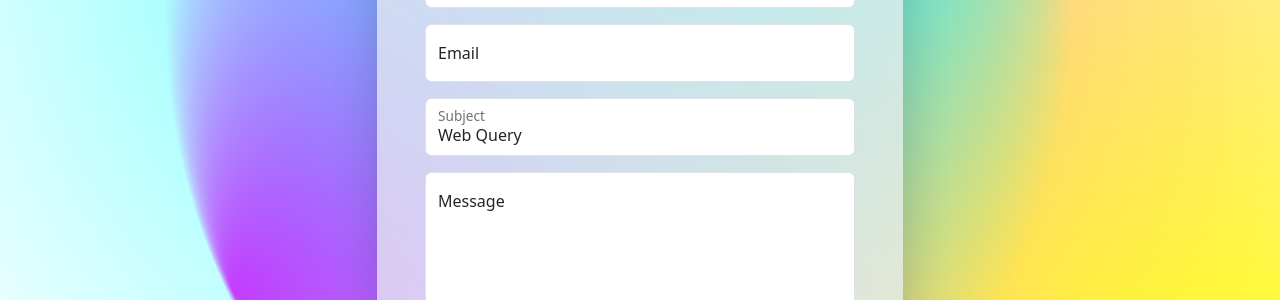
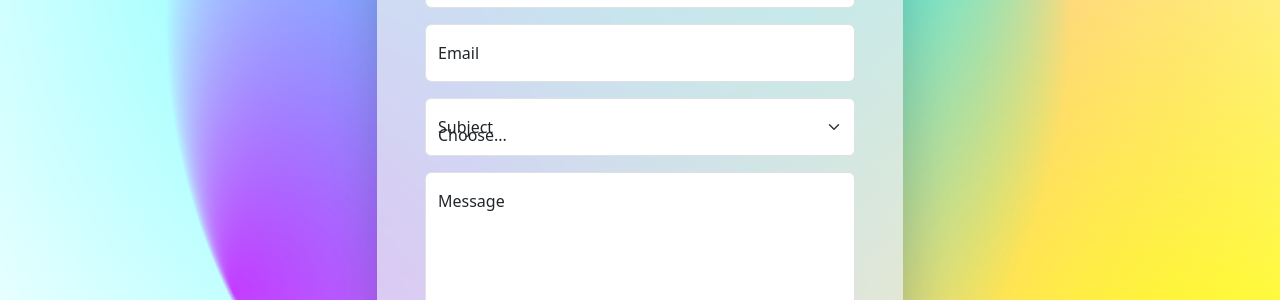
Before and after one commit to raz0x/addressability, a Jekyll site: the page built from index.html, in a window 1280 px wide. Shown: the part 370-670 px from the top of the page. Built offline with Jekyll 4.4.1, drawn with Linux system fonts in a browser that asks for light colours.

Commit message:
Update contact.html

```diff
--- a/_includes/contact.html
+++ b/_includes/contact.html
@@ -4,20 +4,24 @@
     <div class="form-floating mb-3">
         <input type="text" id="contactName" class="form-control" name="name" placeholder="Name" required />
         <label class="form-label" for="contactName">Name</label>
-        <div class="invalid-feedback"> Please provide name. </div>
+        <div class="invalid-feedback"> Please provide your name. </div>
     </div>
     <!-- Email input -->
     <div class="form-floating mb-3">
         <input type="email" id="contactEmail" class="form-control" name="email" placeholder="Email" required/>
         <label class="form-label" for="contactEmail">Email</label>
         <div class="invalid-feedback"> Please provide a valid email address. </div>
-
     </div>
     <!-- Subject input -->
     <div class="form-floating mb-3">
-        <input type="text" id="contactSubject" class="form-control" name="subject" placeholder="Subject" value="Web Query" required />
         <label class="form-label" for="contactSubject">Subject</label>
-        <div class="invalid-feedback"> Please enter your subject. </div>
+        <select class="form-select" id="contactSubject" name="subject" required>
+            <option selected disabled value="">Choose...</option>
+            <option value="1">Query</option>
+            <option value="2">Booking</option>
+            <option value="3">Other</option>
+        </select>
+        <div class="invalid-feedback"> Please select your subject. </div>
     </div>
     <!-- Message input -->
     <div class="form-floating mb-3">
```
